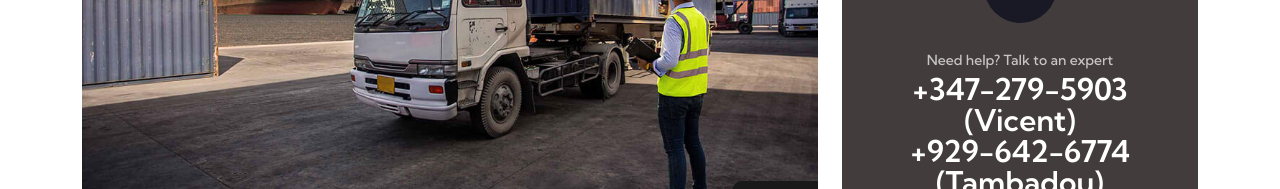
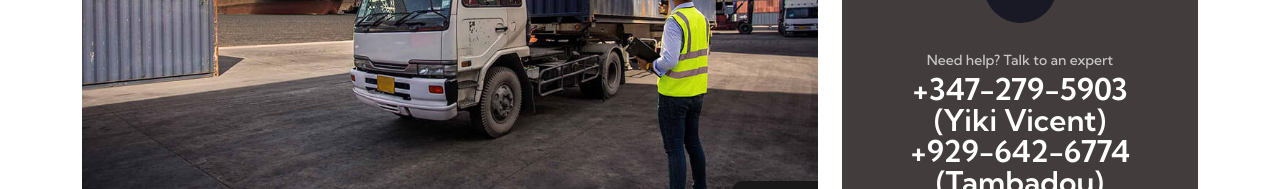
Before and after one commit to NileCargologistics/NileCargosite, a plain HTML site: page about.html in a window 1280 px wide. Shown: the part 571-760 px from the top of the page. Drawn offline with Linux system fonts and the light colour scheme; some icons are missing; a web font is replaced by a local one.

Commit message:
Update about.html

```diff
--- a/about.html
+++ b/about.html
@@ -468,7 +468,7 @@
 								</div>
 								<div class="help-contact">
 									<p style="color: #ffff;">Need help? Talk to an expert</p>
-									<a href="#" style="color: #ffff;">+347-279-5903 (Vicent) </a> <br>
+									<a href="#" style="color: #ffff;">+347-279-5903 (Yiki Vicent) </a> <br>
 									<a href="#" style="color: #ffff;">+929-642-6774 (Tambadou)</a>
 								</div>
 							</div>
```
